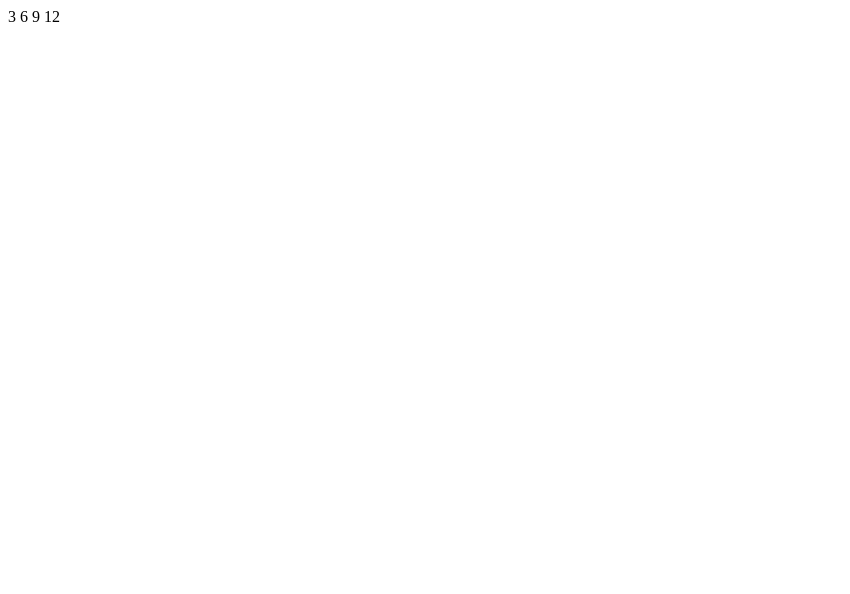
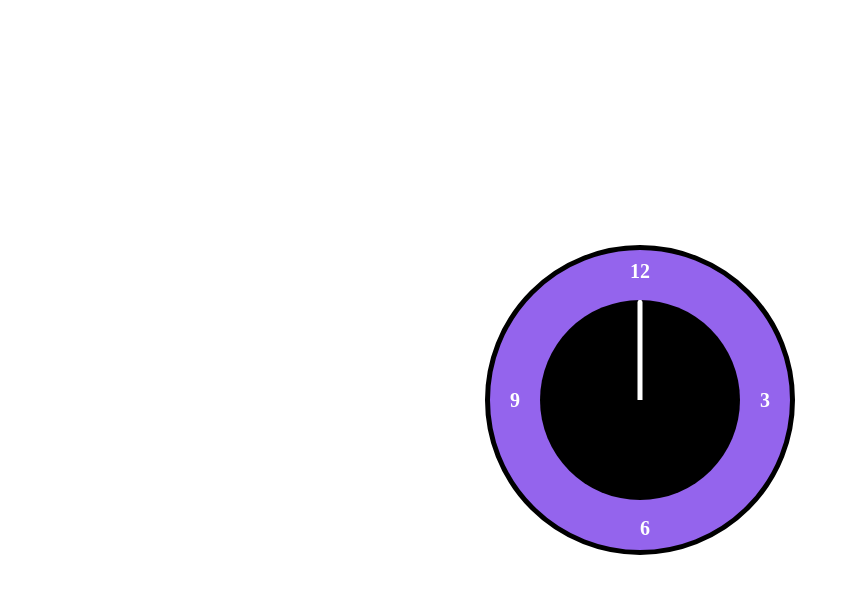
Before and after one commit to Hervepoh/JS30_Js-Clock, a plain HTML site: page index.html in a window 1280 px wide. Shown: the whole page, without its empty margins (0-850 px from the left). Drawn offline with Linux system fonts and the light colour scheme.

Commit message:
style of the clock in plain css

```diff
--- a/css/main.css
+++ b/css/main.css
@@ -0,0 +1,109 @@
+.clock{
+    height: 300px;
+    width: 300px;
+    z-index: 1;
+    border-radius:50%;
+    position: absolute;
+    left: 50%;
+    top: 50%;
+    transform: translate(-50%,-50%);
+    -webkit-transform: translate(-50%,-50%);
+    -moz-transform: translate(-50%,-50%);
+    -ms-transform: translate(-50%,-50%);
+    -o-transform: translate(-50%,-50%);
+    background-color: rgb(148, 100, 237);
+    border: 5px solid black;
+    -webkit-border-radius:50%;
+    -moz-border-radius:50%;
+    -ms-border-radius:50%;
+    -o-border-radius:50%;
+}
+.clock-face{
+    z-index: 2;
+    height: 200px;
+    width: 200px;
+    position: absolute;
+    border-radius:50%;
+    left: 50%;
+    top: 50%;
+    transform: translate(-50%,-50%);
+    -webkit-transform: translate(-50%,-50%);
+    -moz-transform: translate(-50%,-50%);
+    -ms-transform: translate(-50%,-50%);
+    -o-transform: translate(-50%,-50%);
+    -webkit-border-radius:50%;
+    -moz-border-radius:50%;
+    -ms-border-radius:50%;
+    -o-border-radius:50%;
+    background-color: black;
+}
+.clock span{
+    font-family: 'Times New Roman', Times, serif;
+    font-weight: bold;
+    font-size: 20px;
+    color:white;
+    position: absolute;
+
+
+
+}
+.h12{
+    left: 50%;
+    top: 5px;
+    transform: translate(-50%,5px);
+    -webkit-transform: translate(-50%,5px);
+    -moz-transform: translate(-50%,5px);
+    -ms-transform: translate(-50%,5px);
+    -o-transform: translate(-50%,5px);
+}
+.h9{
+    top: 50%;
+    left: 30px;
+    transform: translate(-10px,-50%);
+    -webkit-transform: translate(-10px,-50%);
+    -moz-transform: translate(-10px,-50%);
+    -ms-transform: translate(-10px,-50%);
+    -o-transform: translate(-10px,-50%);
+}
+.h6{
+    left: 50%;
+    bottom: 10px;
+}
+.h3{
+    top: 50%;
+    right:10px;
+    transform: translate(-10px,-50%);
+    -webkit-transform: translate(-10px,-50%);
+    -moz-transform: translate(-10px,-50%);
+    -ms-transform: translate(-10px,-50%);
+    -o-transform: translate(-10px,-50%);
+}
+.aiguille{
+    height: 50%;
+    width: 5px;
+    background-color: #fff;
+    border-top-right-radius:20px;
+    border-top-left-radius:20px;
+    position: absolute;
+    left: 50%;
+    transform:translateX(-50%);
+    -webkit-transform:translateX(-50%);
+    -moz-transform:translateX(-50%);
+    -ms-transform:translateX(-50%);
+    -o-transform:translateX(-50%);
+    transform-origin: bottom;
+    transition: all 0.2s;
+    -webkit-transition: all 0.2s;
+    -moz-transition: all 0.2s;
+    -ms-transition: all 0.2s;
+    -o-transition: all 0.2s;
+}
+#aiguille-secondes{
+    width: 3px;
+}
+#aiguille-minutes{
+    width: 4px;
+}
+#aiguille-heures{
+
+}
--- a/index.html
+++ b/index.html
@@ -16,9 +16,9 @@
         <span class="h9">9</span>
         <span class="h12">12</span>
         <div class="clock-face">
-            <div class="aiguille" id="heures"></div>
-            <div class="aiguille" id="minutes"></div>
-            <div class="aiguille" id="secondes"></div>
+            <div class="aiguille" id="aiguille-heures"></div>
+            <div class="aiguille" id="aiguille-minutes"></div>
+            <div class="aiguille" id="aiguille-secondes"></div>
         </div>
 
     </div>
```
